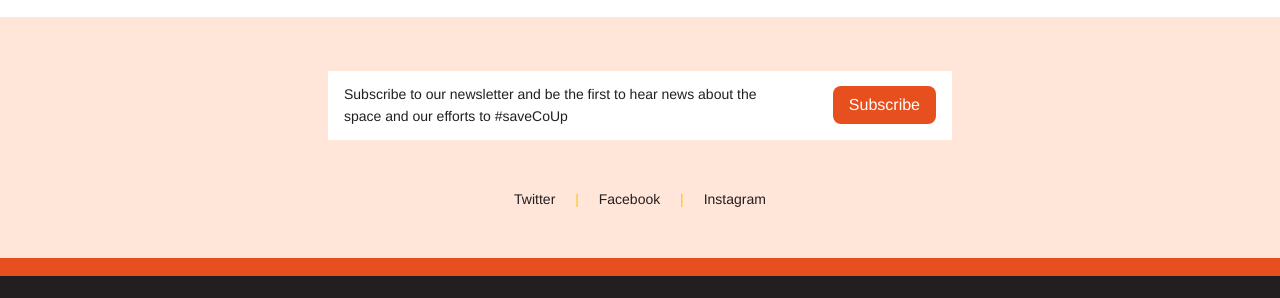
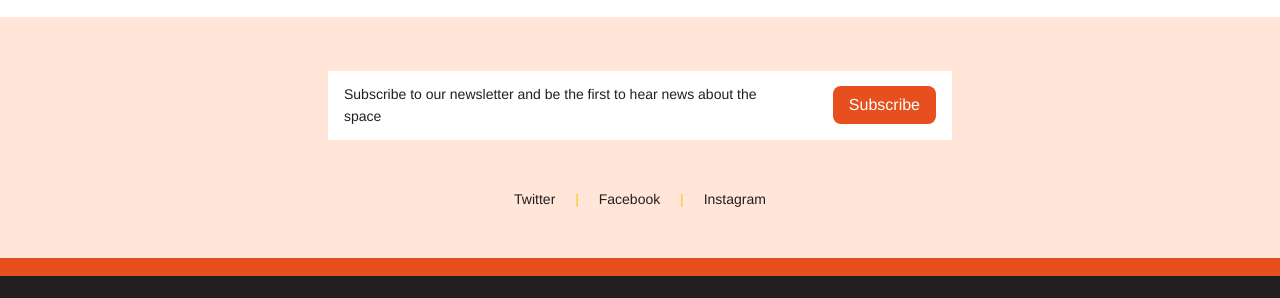
Before and after one commit to co-up/co-up.de, a Jekyll site: the page built from index.html, in a window 1280 px wide and 900 px high, scrolled down 1502 px. Shown: the part 563-861 px from the top of the window. Built offline with Jekyll 4.4.1, drawn with Linux system fonts in a browser that asks for light colours.

Commit message:
removed reference to #savecoup

```diff
--- a/_includes/newsletter-subscribe.html
+++ b/_includes/newsletter-subscribe.html
@@ -1,6 +1,6 @@
 <div class="newsletter-subscribe flex items-center">
   <p class="mb0">
-    Subscribe to our newsletter and be the first to hear news about the space and our efforts to #saveCoUp
+    Subscribe to our newsletter and be the first to hear news about the space
   </p>
   <a href="http://eepurl.com/gIN4-5" class="btn ml-auto" target="_blank">Subscribe</a>
 </div>
```
